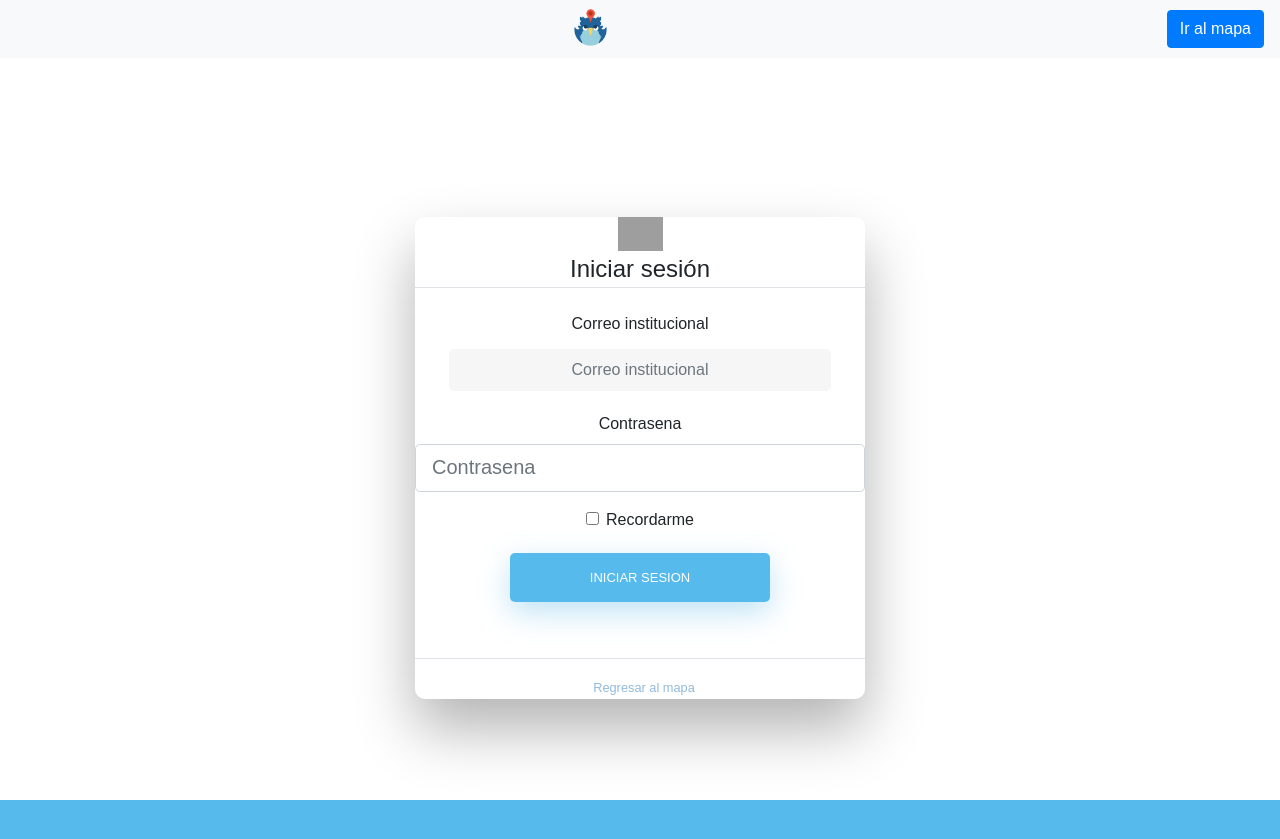
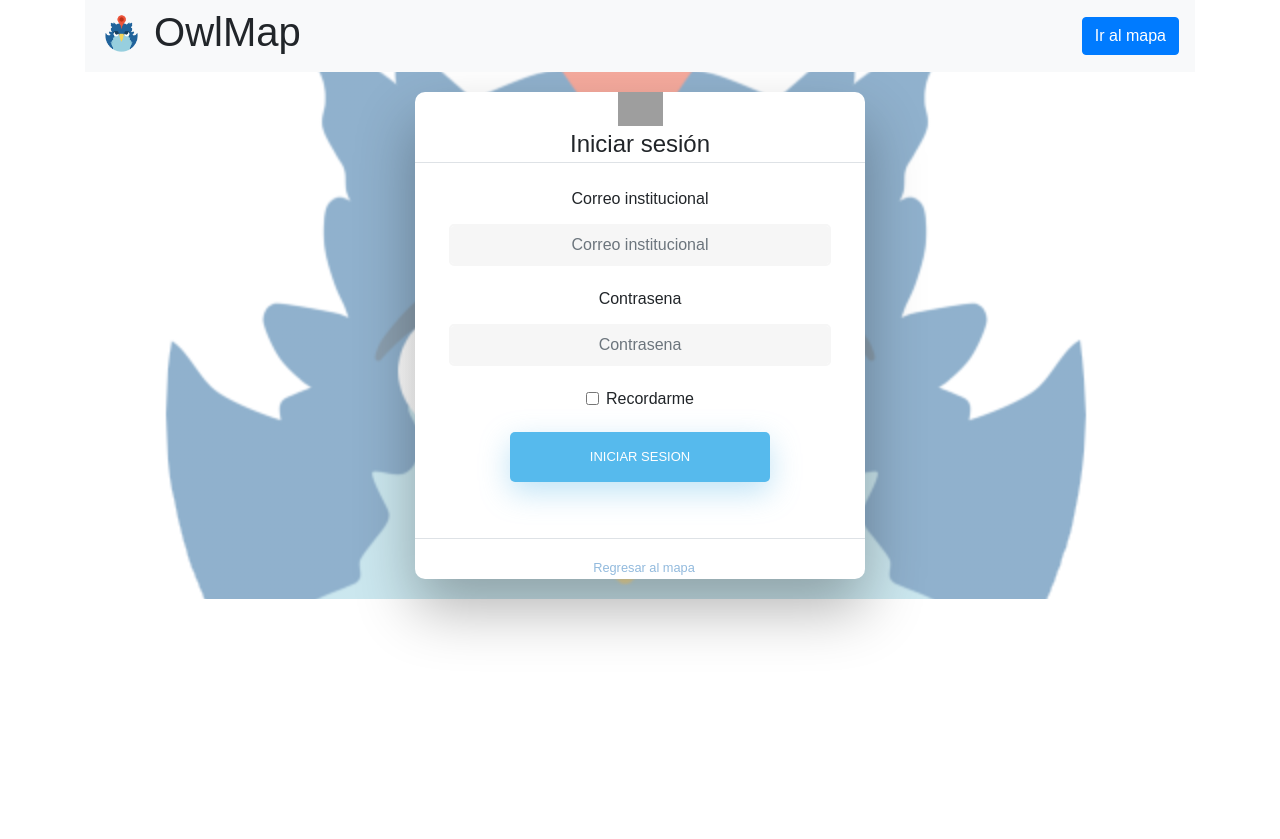
Before and after one commit to raulmyocu/owlmap, a Flask app: page /login in a window 1280 px wide. Shown: the top 839 px of the page. After the commit the page ends 637 px from the top, so only its background shows below. Run offline with Flask 2, Linux system fonts and the light colour scheme; some libraries are stand-ins or nearby versions; grey boxes are pictures that could not be loaded.

Commit message:
Se ha agregado una nueva SECRET_KEY. La forma del login se ha agregado dentro de un contenedor como solución temporal. Se le ha agregado un background al login. Se ha corregido el formato de los cuadros de entrada mediante el login.css. Los 'flashes' son mostrados dentro de un contenedor. El header está dentro de un contenedor. El mapa se muestra en tamaño completo, detrás del header. El logo en el header se alinea a la izquierda.

```diff
--- a/owlmap.py
+++ b/owlmap.py
@@ -2,7 +2,7 @@ from flask import Flask, render_template, url_for, flash, redirect
 from forms import LoginForm
 app = Flask(__name__)
 
-app.config['SECRET_KEY'] = 'abcdefg123456789'
+app.config['SECRET_KEY'] = 'c233aca78b9bef9f68a9c2f3a4ae7d72'
 
 posts = [
     {
--- a/static/css/login.css
+++ b/static/css/login.css
@@ -145,6 +145,36 @@ input[type=text]:placeholder {
   color: #cccccc;
 }
 
+input[type=password] {
+  background-color: #f6f6f6;
+  border: none;
+  color: #0d0d0d;
+  padding: 15px 32px;
+  text-align: center;
+  text-decoration: none;
+  display: inline-block;
+  font-size: 16px;
+  margin: 5px;
+  width: 85%;
+  border: 2px solid #f6f6f6;
+  -webkit-transition: all 0.5s ease-in-out;
+  -moz-transition: all 0.5s ease-in-out;
+  -ms-transition: all 0.5s ease-in-out;
+  -o-transition: all 0.5s ease-in-out;
+  transition: all 0.5s ease-in-out;
+  -webkit-border-radius: 5px 5px 5px 5px;
+  border-radius: 5px 5px 5px 5px;
+}
+
+input[type=password]:focus {
+  background-color: #fff;
+  border-bottom: 2px solid #5fbae9;
+}
+
+input[type=password]:placeholder {
+  color: #cccccc;
+}
+
 
 
 /* ANIMATIONS */
--- a/static/css/main.css
+++ b/static/css/main.css
@@ -1,12 +1,27 @@
-#owlmap-logo {
-  display: block;
-  margin-left: auto;
-  margin-right: auto;
+#headerbar {
+  position: sticky;
+  z-index: 1;
+}
+
+#login-background {
+  position: relative;
+  background: linear-gradient(rgba(255,255,255,0.5), rgba(255,255,255,0.5)), url('../images/owlmap1.png') center no-repeat;
+  background-attachment: fixed;
 }
 
 #map-template {
   height: 100%;
   width: 100%;
+  top: 0;
   position: absolute;
   background: lightskyblue;
+  z-index: 0;
 }
+
+.alignleft {
+	float: left;
+}
+
+.alignright {
+	float: right;
+}
--- a/static/js/map.js
+++ b/static/js/map.js
@@ -1,4 +1,4 @@
-var map = L.map('map-template').setView([29.08331, -110.96398], 17);
+var map = L.map('map-template').setView([29.08377, -110.96405], 17);
 
 L.tileLayer('https://{s}.tile.openstreetmap.org/{z}/{x}/{y}.png', {
     attribution: '&copy; <a href="https://www.openstreetmap.org/copyright">OpenStreetMap</a>'
--- a/templates/layout.html
+++ b/templates/layout.html
@@ -1,9 +1,5 @@
 <!DOCTYPE html>
 <html lang="en" dir="ltr">
-<link href="//maxcdn.bootstrapcdn.com/bootstrap/4.0.0/css/bootstrap.min.css" rel="stylesheet" id="bootstrap-css">
-<script src="//maxcdn.bootstrapcdn.com/bootstrap/4.0.0/js/bootstrap.min.js"></script>
-<script src="//cdnjs.cloudflare.com/ajax/libs/jquery/3.2.1/jquery.min.js"></script>
-<!------ Include the above in your HEAD tag ---------->
   <head>
     <meta charset="utf-8">
     {% if title %}
@@ -20,19 +16,25 @@
     <link rel="stylesheet" type="text/css" href="{{ url_for('static', filename='css/login.css') }}">
   </head>
   <body>
-
+    <div id="headerbar">
+      <div class="container">
         <nav class="navbar navbar-light bg-light">
-      <div id="owlmap-logo"><img src="{{ url_for('static', filename='images/owlmap1.png') }}" height="42" width="42"></div>
+          <div class="alignleft">
+            <h1><img src="{{ url_for('static', filename='images/owlmap1.png') }}" height="42" width="42"> OwlMap</h1>
+          </div>
           {% if title %}
-      <a href="/home" class="text-center">
+          <a href="/home" class="alignright">
             <button class="btn btn-primary">Ir al mapa</button>
           </a>
           {% else %}
-      <a href="/forum" class="text-center">
+          <a href="/forum" class="alignright">
             <button class="btn btn-primary">Ir al foro</button>
           </a>
           {% endif %}
         </nav>
+      </div>
+    </div>
+    <div class="container">
       {% with messages = get_flashed_messages(with_categories=true) %}
         {% if messages %}
           {% for category, message in messages %}
@@ -42,6 +44,8 @@
           {% endfor %}
         {% endif %}
       {% endwith%}
+    </div>
+    <!-- Contenido de Ruta -->
     {% block content %}{% endblock content %}
     <!-- JQuery JS -->
     <script src="https://code.jquery.com/jquery-3.3.1.min.js"></script>
--- a/templates/login.html
+++ b/templates/login.html
@@ -1,5 +1,6 @@
 {% extends "layout.html" %}
 {% block content %}
+<div class="container" id="login-background">
 
 <div class="wrapper fadeInDown">
   <div id="formContent">
@@ -64,6 +65,7 @@
 
   </div>
 </div>
+</div>
 
 
 
```
Lines whose indentation alone changed are shown as unchanged.
